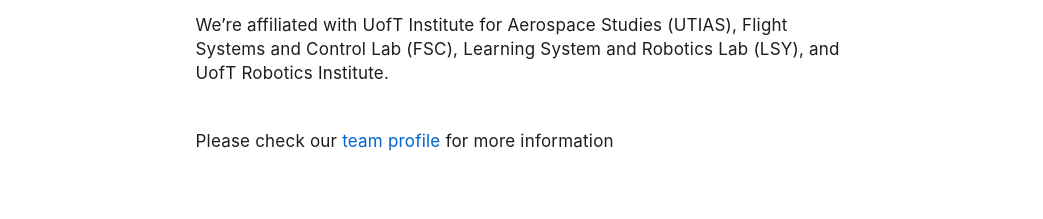
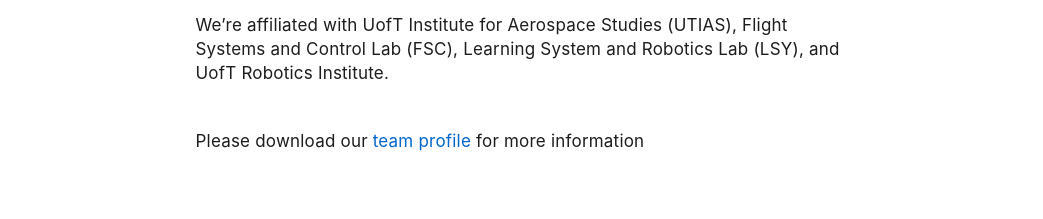
Before and after one commit to UTAT-ADR/utat-adr.github.com, a plain HTML site: page about/index.html in a window 1280 px wide. Shown: the part 1320-1539 px from the top of the page, without its empty margins (118-1161 px from the left). Drawn offline with nearby package versions, Linux system fonts and the light colour scheme.

Commit message:
update profile

```diff
--- a/about/index.html
+++ b/about/index.html
@@ -130,7 +130,7 @@ We compete at international autonomous drone racing competitions including the u
 <p class="component-content component">Autonomous Drone Racing (ADR) is a robotics team within the University of Toronto Aerial Team (UTAT). Formed by passionate roboticists, drone enthusiasts, graduate/undergraduate engineering students with a shared ambition: to build the fastest autonomous racing drone in the world capable of reliability outflying human pilots.</p>
 <p class="component-content component">We compete at international autonomous drone racing competitions including the upcoming one hosted by A2RL, the Abu Dhabi Autonomous Racing League, in April 2025, which requires an FPV drone equipped with camera and onboard computer to autonomously pass through a sequence of gates in clustered environments with shortest time possible.</p>
 <p class="component-content component">We’re affiliated with UofT Institute for Aerospace Studies (UTIAS), Flight Systems and Control Lab (FSC), Learning System and Robotics Lab (LSY), and UofT Robotics Institute.</p>
-<p class="component-content component">Please check our <a href="https://github.com/UTAT-ADR/utat-adr.github.com/blob/main/multimedia/documents/uploads/adr_profile.pdf?view=true">team profile</a> for more information</p>
+<p class="component-content component">Please download our <a href="https://drive.google.com/file/d/1-9X5vDCT_6jdZrOZxeJYfJNpVcWD68XE/view?usp=drive_link">team profile</a> for more information</p>
 <p class="component-content component">
 
 
```
